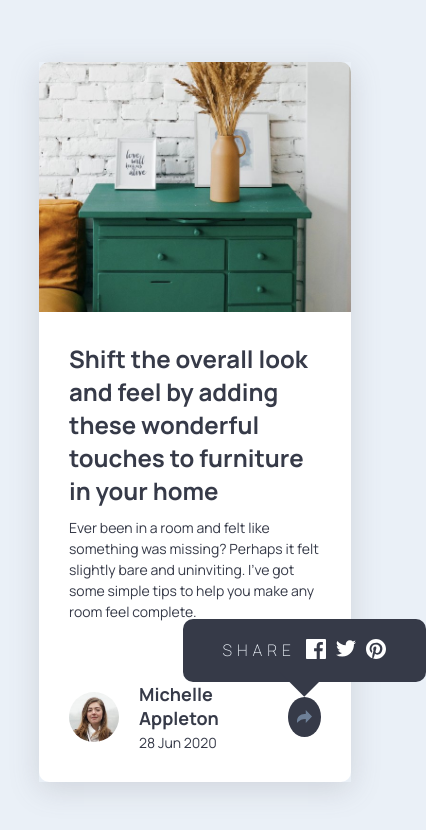
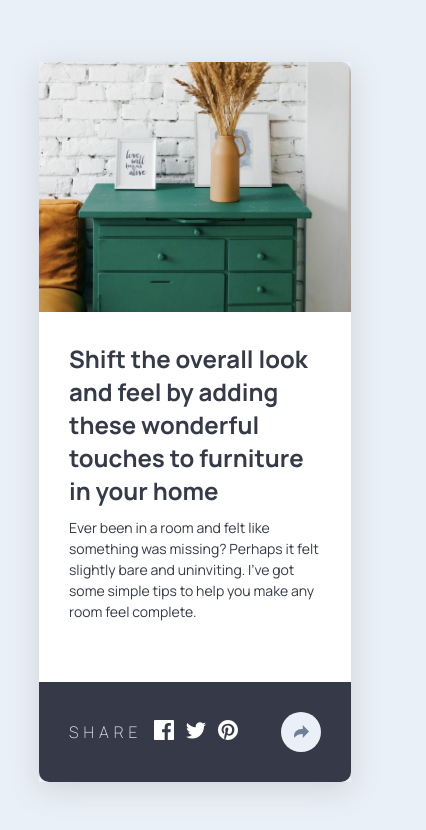
Before and after one commit to sparklaunch/Article-Preview-Component, a Next.js app: page / in a window 390 px wide. Both pictures are taken after a click on the button 304 px from the left and 716 px from the top of the page. Shown: the top 830 px of the page, 426 px wide, since content can reach past the window. Built offline with nearby package versions, Linux system fonts and the light colour scheme.

Commit message:
모바일 툴팁 컴포넌트 추가 및 스타일 수정: 툴팁 래퍼 추가, 모바일 화면에서 툴팁 표시 방식 개선

```diff
--- a/src/shared/ui/ShareTooltip.module.css
+++ b/src/shared/ui/ShareTooltip.module.css
@@ -1,6 +1,13 @@
+.tooltipWrapper {
+	position: absolute;
+	bottom: 0;
+	right: 0;
+	width: 100%;
+}
+
 .tooltip {
 	position: absolute;
-	bottom: 100px;
+	bottom: -10px;
 	right: -75px;
 	display: flex;
 	gap: 10px;
@@ -32,3 +39,46 @@
 	width: 50px;
 	height: 50px;
 }
+
+.mobileTooltip {
+	display: none;
+}
+
+@media (max-width: 800px) {
+	.tooltip {
+		display: none;
+	}
+
+	.mobileTooltip {
+		display: flex;
+		align-items: center;
+		justify-content: space-between;
+		right: 0;
+		bottom: 0;
+		width: 100%;
+		height: 100px;
+		right: 30px;
+		background-color: var(--color-text);
+		border-bottom-left-radius: 10px;
+		border-bottom-right-radius: 10px;
+		padding: 30px;
+	}
+
+	.mobileLeft {
+		display: flex;
+		align-items: center;
+		gap: 12px;
+	}
+
+	.closeShareButton {
+		width: 40px;
+		height: 40px;
+		display: flex;
+		justify-content: center;
+		align-items: center;
+		background-color: var(--color-background);
+		cursor: pointer;
+		border-radius: 50%;
+		border: none;
+	}
+}
--- a/src/shared/ui/ShareTooltip.tsx
+++ b/src/shared/ui/ShareTooltip.tsx
@@ -1,11 +1,13 @@
 import Image from "next/image";
 import facebook from "../assets/images/facebook.svg";
 import pinterest from "../assets/images/pinterest.svg";
+import shareButton from "../assets/images/share.svg";
 import twitter from "../assets/images/twitter.svg";
 import styles from "./ShareTooltip.module.css";
 
 export default function ShareTooltip() {
 	return (
+		<div className={styles.tooltipWrapper}>
 			<div className={styles.tooltip}>
 				<p className={styles.shareText}>SHARE</p>
 				<button type="button" className={styles.shareButton}>
@@ -19,5 +21,23 @@ export default function ShareTooltip() {
 				</button>
 				<div className={styles.arrow} />
 			</div>
+			<div className={styles.mobileTooltip}>
+				<div className={styles.mobileLeft}>
+					<p className={styles.shareText}>SHARE</p>
+					<button type="button" className={styles.shareButton}>
+						<Image src={facebook} alt="Share on Facebook" />
+					</button>
+					<button type="button" className={styles.shareButton}>
+						<Image src={twitter} alt="Share on Twitter" />
+					</button>
+					<button type="button" className={styles.shareButton}>
+						<Image src={pinterest} alt="Share on Pinterest" />
+					</button>
+				</div>
+				<button type="button" className={styles.closeShareButton}>
+					<Image src={shareButton} alt="Close Share" />
+				</button>
+			</div>
+		</div>
 	);
 }
```
Lines whose indentation alone changed are shown as unchanged.
